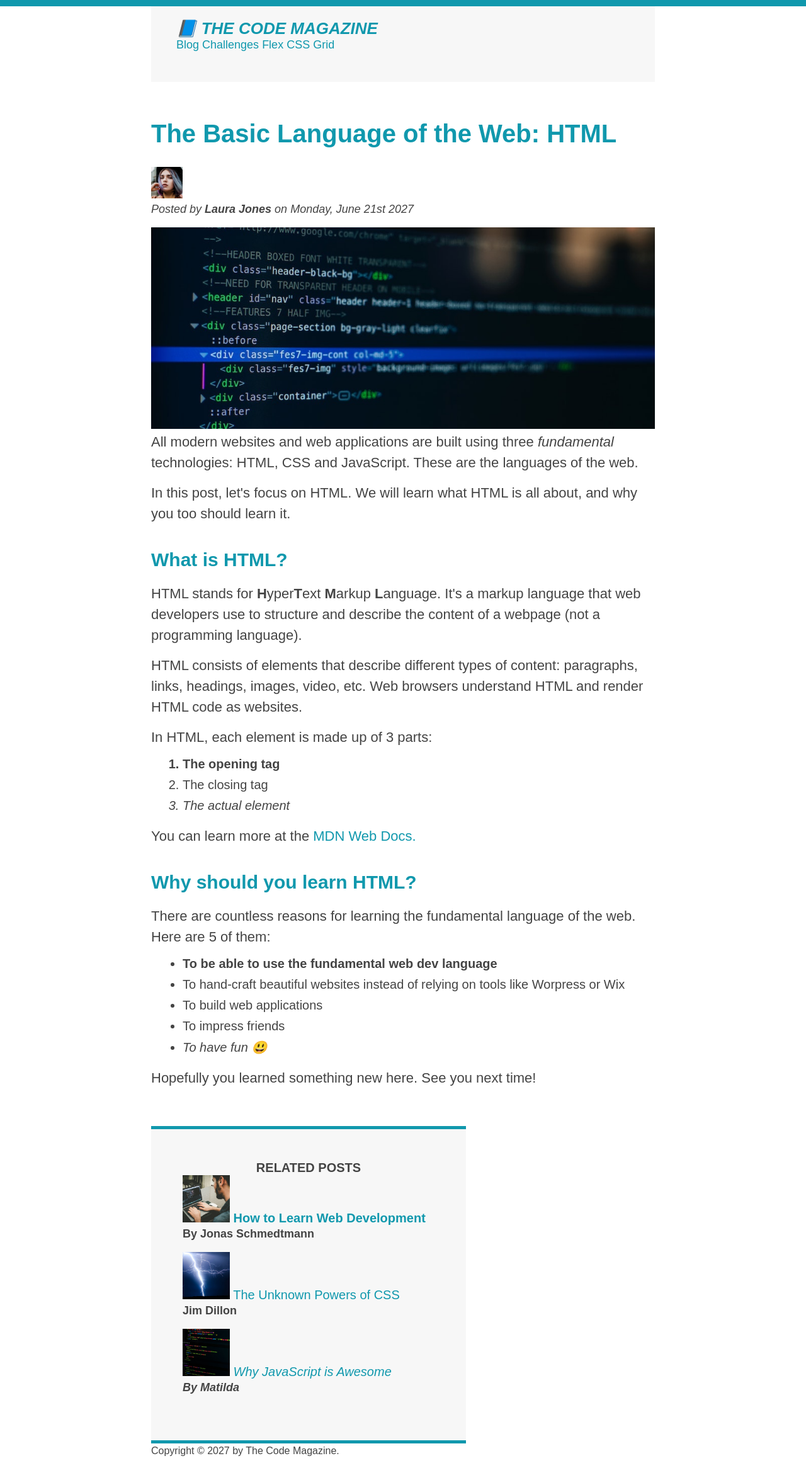
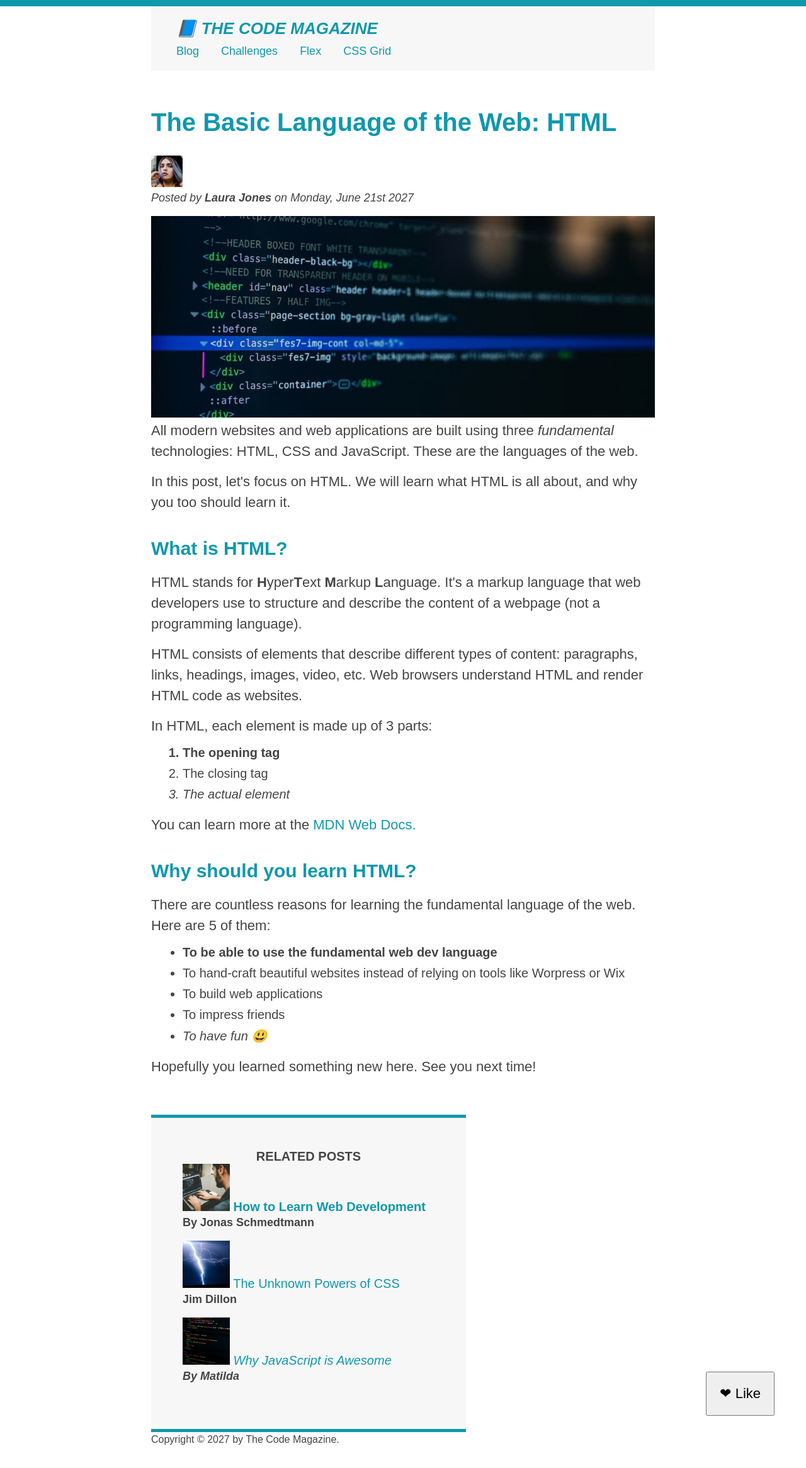
Before and after one commit to JoseManuelGzz/Build-Responsive-Real-World-Websites-With-HTML-and-CSS, a plain HTML site: page 03-CSS-Fundamentals/index.html in a window 1280 px wide. Shown: the whole page at 63% size. Drawn offline with Linux system fonts and the light colour scheme.

Commit message:
CSS Fundamentals part 3

```diff
--- a/03-CSS-Fundamentals/index.html
+++ b/03-CSS-Fundamentals/index.html
@@ -42,6 +42,7 @@
             height="200"
             class="post-img"
           />
+          <button>❤ Like</button>
         </header>
 
         <p>
--- a/03-CSS-Fundamentals/style.css
+++ b/03-CSS-Fundamentals/style.css
@@ -8,6 +8,7 @@ body {
   color: #444;
   font-family: sans-serif;
   border-top: 10px solid #1098ad;
+  position: relative;
 }
 
 .container {
@@ -24,7 +25,6 @@ body {
   padding-right: 40px; */
   padding: 20px 40px;
   margin-bottom: 60px;
-  height: 80px;
 }
 
 aside {
@@ -47,6 +47,7 @@ post-header {
   margin-bottom: 40px;
 }
 
+/*SMALLER ELEMENTS*/
 h1,
 h2,
 h3 {
@@ -186,3 +187,26 @@ footer p {
   width: 100%;
   height: auto;
 }
+
+nav a:link {
+  /* background-color: orangered;
+  margin: 20px;
+  padding: 20px;
+  display: block; */
+  margin-right: 30px;
+  margin-top: 10px;
+  display: inline-block;
+}
+
+nav a:link:last-child {
+  margin-right: 0;
+}
+
+button {
+  font-size: 22px;
+  padding: 20px;
+  cursor: pointer;
+  position: absolute;
+  bottom: 50px;
+  right: 50px;
+}
```
